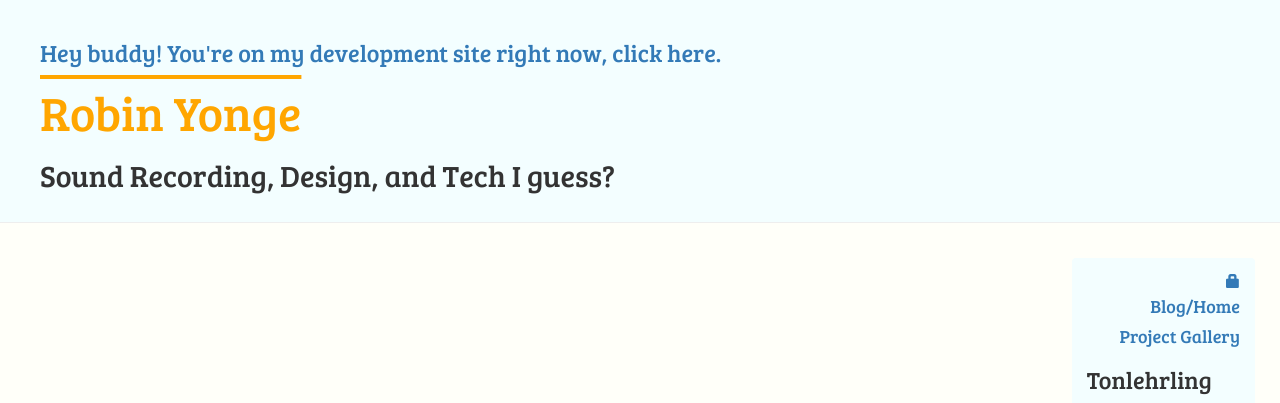
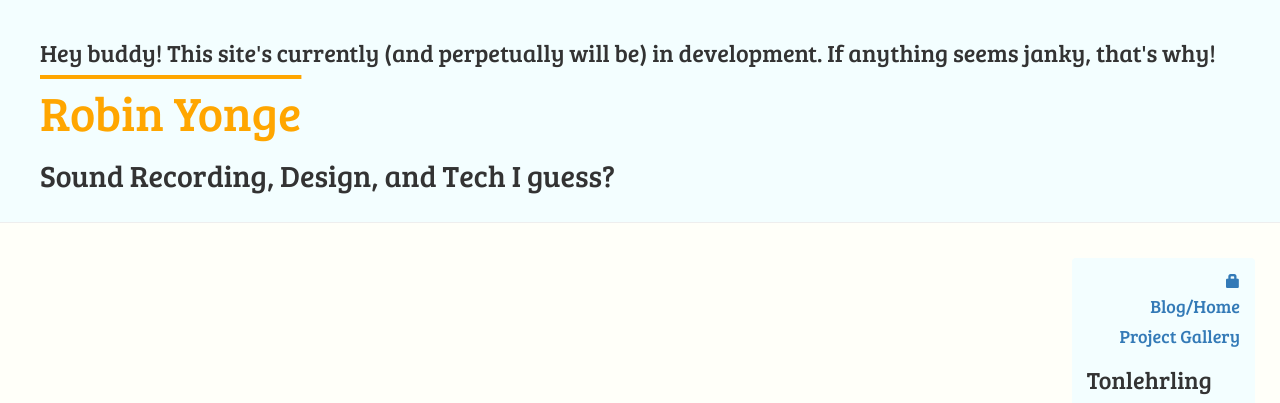
Before and after one commit to gilmoregrills/django-site, a Django app: page / in a window 1280 px wide. Shown: the top 403 px of the page. Run offline with Django 3.2, Linux system fonts and the light colour scheme; data that the repository does not hold is empty; some libraries are stand-ins or nearby versions.

Commit message:
html adjustments, covering formatting

```diff
--- a/blog/static/css/blog.css
+++ b/blog/static/css/blog.css
@@ -61,6 +61,10 @@ p {
     width: 100%;
 }
 
+.project-description {
+    width: 800px;
+}
+
 /*this section affects the detailed post view/edit post view*/
 
 .post h1 a, .post h1 a:visited {
--- a/blog/templates/blog/base.html
+++ b/blog/templates/blog/base.html
@@ -15,8 +15,8 @@
                 <a href="{% url 'project_new' %}" class="top-menu"><span class="glyphicon glyphicon-film"></span></a>
             {% endif %}
                 <span class="title">
-                    <h3><a href="http://www.robinyonge.com">Hey buddy! You're on my development site right now, click here.</a></h3>
-                    <h1><a href="http://www.robinyonge.co.uk">Robin Yonge</a></h1>
+                    <h3>Hey buddy! This site's currently (and perpetually will be) in development. If anything seems janky, that's why!</a></h3>
+                    <h1><a href="http://www.robinyonge.com">Robin Yonge</a></h1>
                     <h2>Sound Recording, Design, and Tech I guess?</h2>
                 </span>
         </div>
--- a/blog/templates/blog/project_detail.html
+++ b/blog/templates/blog/project_detail.html
@@ -17,8 +17,10 @@
                     <div class="media">
                          <iframe name="video" width="800" height="450" src="{{ project.content }}"></iframe>
                     </div>
-                <p align="center">{{ project.description }}</p>
-                <p align= "center">{{ project.credits }}</p>
+                    <div class="project-description">
+                        <p align="center">{{ project.description }}</p>
+                        <p align= "center">{{ project.credits }}</p>
+                    </div>
             </div>
 
     </div>
```
